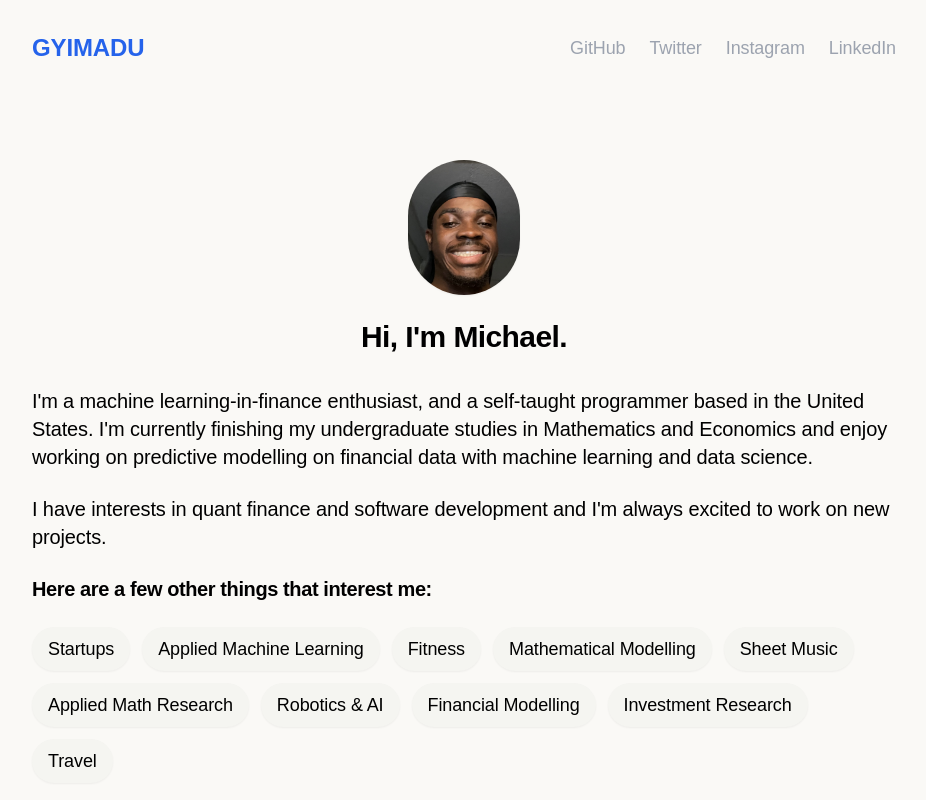
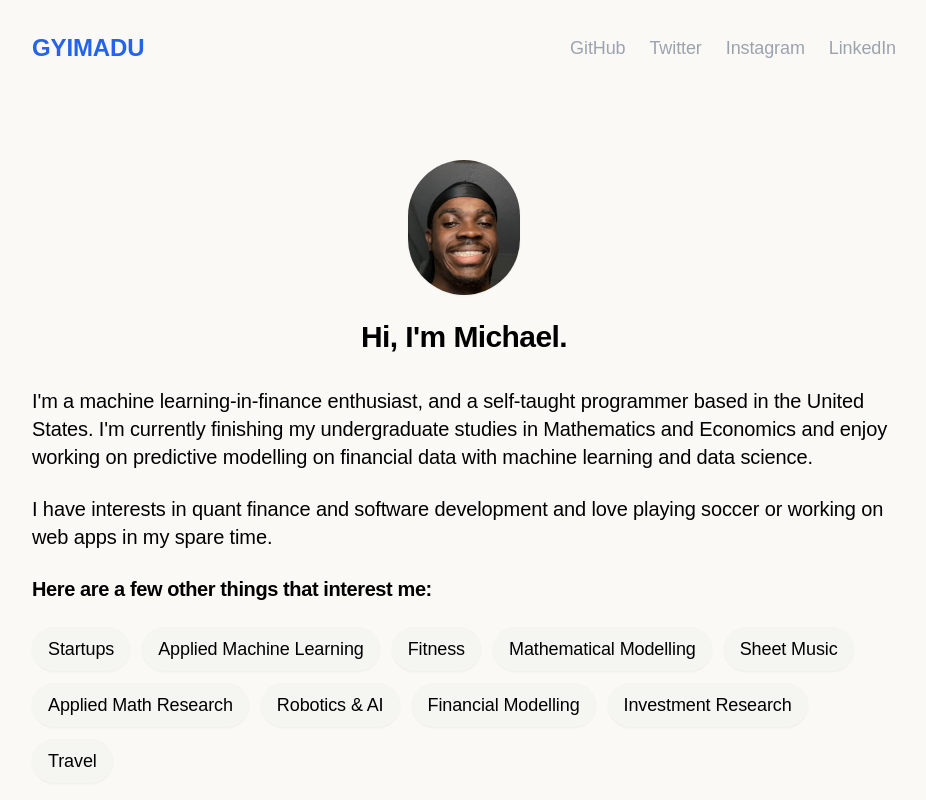
Before and after one commit to gyimadu/portfolio, a Next.js app: page / in a window 1280 px wide. Shown: the top 800 px of the page, without its empty margins (176-1102 px from the left). Built offline with nearby package versions, Linux system fonts and the light colour scheme; a web font is replaced by a local one.

Commit message:
fixed minor typos

```diff
--- a/src/app/page.tsx
+++ b/src/app/page.tsx
@@ -84,7 +84,7 @@ export default function Home() {
               I&apos;m a machine learning-in-finance enthusiast, and a self-taught programmer based in the United States. I&apos;m currently finishing my undergraduate studies in Mathematics and Economics and enjoy working on predictive modelling on financial data with machine learning and data science.
             </p>
             <p className="text-black text-base sm:text-lg lg:text-xl leading-relaxed mb-6">
-              I have interests in quant finance and software development and I&apos;m always excited to work on new projects.
+              I have interests in quant finance and software development and love playing soccer or working on web apps in my spare time.
             </p>
 
             <div className="mb-10">
```
